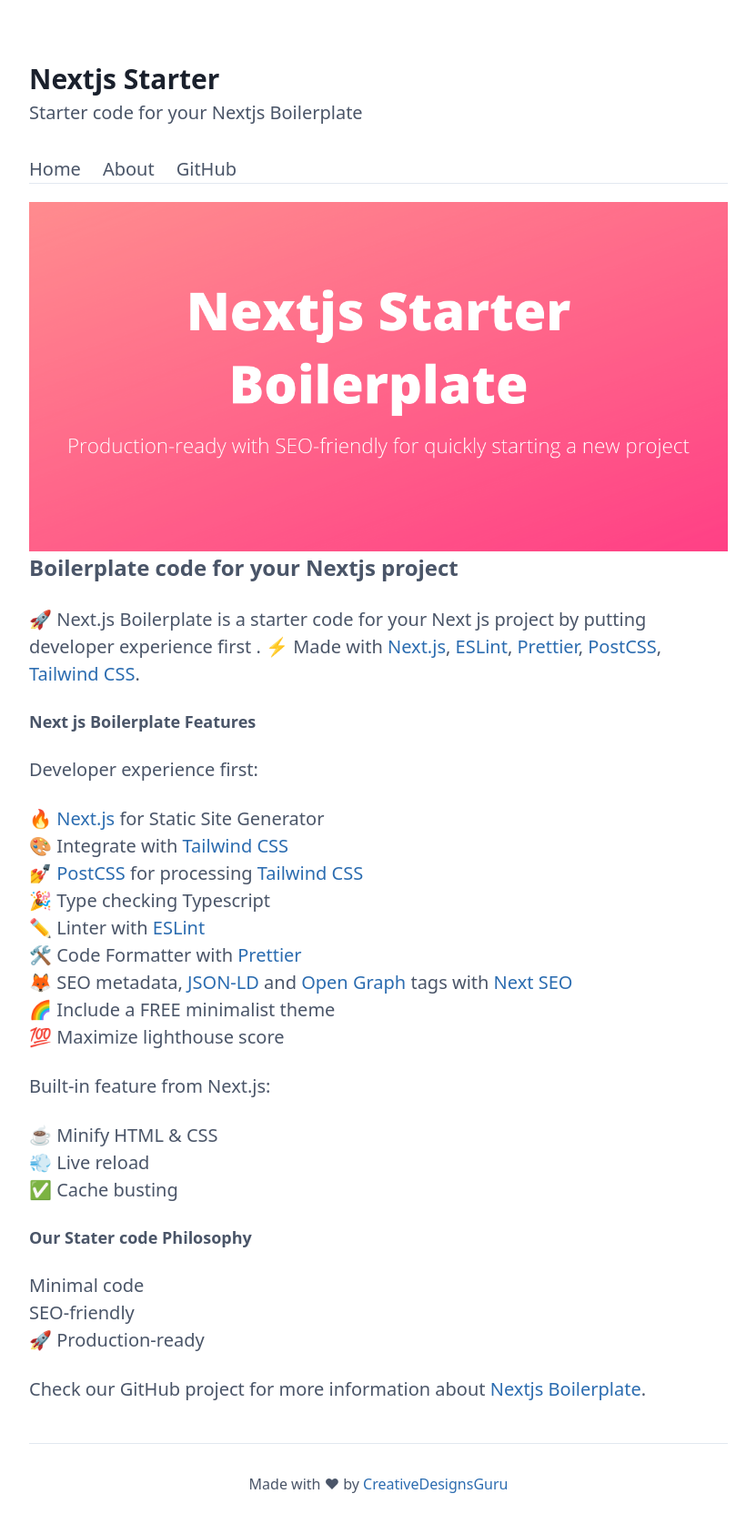
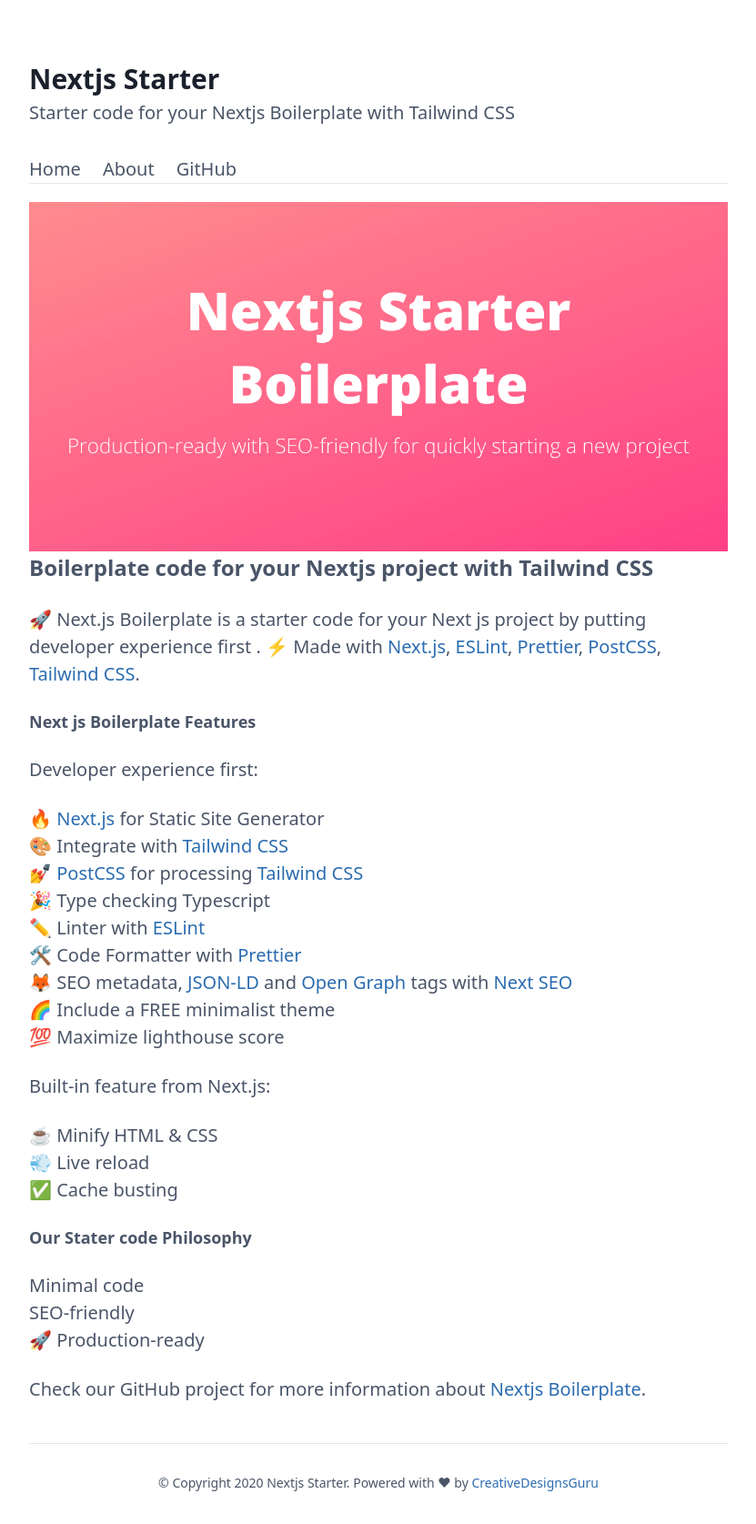
Before and after one commit to CyberWarrior1224/next.js-boilerplate, a Next.js app: page / in a window 1280 px wide. Shown: the whole page at 91% size, without its empty margins (224-1055 px from the left). Built offline with nearby package versions, Linux system fonts and the light colour scheme.

Commit message:
Update gitignore, README, tsconfig with small changes

```diff
--- a/package.json
+++ b/package.json
@@ -18,7 +18,6 @@
     "react-dom": "^17.0.1",
     "styled-jsx-plugin-postcss": "^3.0.2"
   },
-  "license": "ISC",
   "devDependencies": {
     "@next/bundle-analyzer": "^10.0.4",
     "@types/node": "^14.14.19",
@@ -54,5 +53,6 @@
     "*.json": [
       "prettier --write"
     ]
-  }
+  },
+  "license": "ISC"
 }
--- a/src/pages/index.tsx
+++ b/src/pages/index.tsx
@@ -18,7 +18,9 @@
         alt="Nextjs starter banner"
       />
     </a>
-    <h1 className="font-bold text-2xl">Boilerplate code for your Nextjs project</h1>
+    <h1 className="font-bold text-2xl">
+      Boilerplate code for your Nextjs project with Tailwind CSS
+    </h1>
     <p>
       <span role="img" aria-label="rocket">
         🚀
--- a/src/templates/Main.tsx
+++ b/src/templates/Main.tsx
@@ -45,8 +45,13 @@
 
       <div className="py-5 text-xl content">{props.children}</div>
 
-      <div className="border-t border-gray-300 text-center py-8">
-        Made with
+      <div className="border-t border-gray-300 text-center py-8 text-sm">
+        © Copyright
+        {' '}
+        {new Date().getFullYear()}
+        {' '}
+        {Config.title}
+        . Powered with
         {' '}
         <span role="img" aria-label="Love">
           ♥
@@ -55,6 +60,12 @@
         by
         {' '}
         <a href="https://creativedesignsguru.com">CreativeDesignsGuru</a>
+        {/*
+         * PLEASE READ THIS SECTION
+         * We'll really appreciate if you could have a link to our website
+         * The link doesn't need to appear on every pages, one link on one page is enough.
+         * Thank you for your support it'll mean a lot for us.
+         */}
       </div>
     </div>
   </div>
--- a/src/utils/Config.ts
+++ b/src/utils/Config.ts
@@ -1,6 +1,6 @@
 export const Config = {
   site_name: 'Starter',
   title: 'Nextjs Starter',
-  description: 'Starter code for your Nextjs Boilerplate',
+  description: 'Starter code for your Nextjs Boilerplate with Tailwind CSS',
   locale: 'en',
 };
```
Also changed, not shown: tsconfig.json (+11 -3 lines), 2 other files (tests, documents, lock files or other folders).
